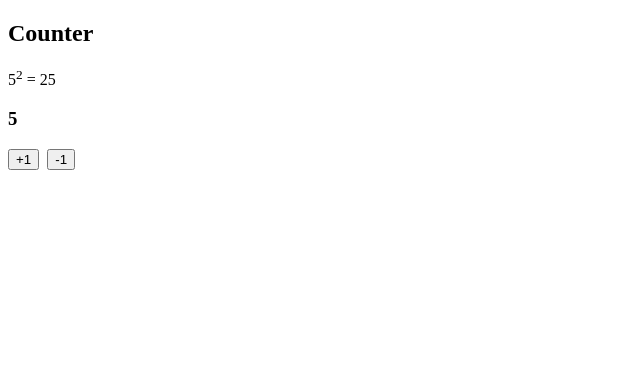
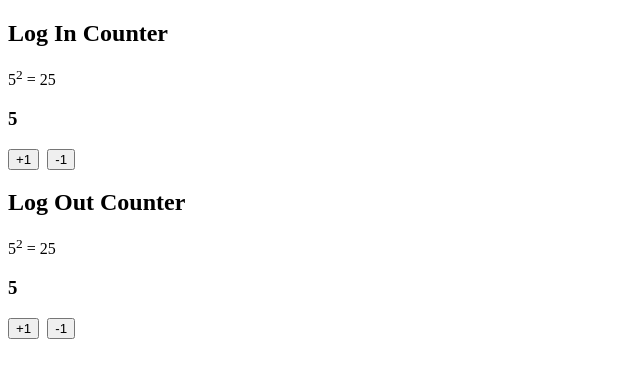
Before and after one commit to EmikoJenn/vue-my-first-real-app, a Vue app: page / in a window 1280 px wide. Shown: the top 378 px of the page, without its empty margins (0-640 px from the left). Built offline with nearby package versions, Linux system fonts and the light colour scheme.

Commit message:
FRA(dev): Props

```diff
--- a/src/App.vue
+++ b/src/App.vue
@@ -1,4 +1,7 @@
-<template><Counter /></template>
+<template>
+  <Counter header="Log In" />
+  <Counter header="Log Out" />
+</template>
 
 <script>
 import Counter from "@/components/Counter.vue";
--- a/src/components/Counter.vue
+++ b/src/components/Counter.vue
@@ -1,5 +1,5 @@
 <template>
-  <h2>Counter</h2>
+  <h2>{{ header }} Counter</h2>
   <p>{{ count }}<sup>2</sup> = {{ squaredCount }}</p>
 
   <div>
@@ -14,6 +14,12 @@
 <script>
 export default {
   name: "Counter",
+  props: {
+    header: {
+      type: String,
+      required: true,
+    },
+  },
   data() {
     return {
       count: 5,
```
